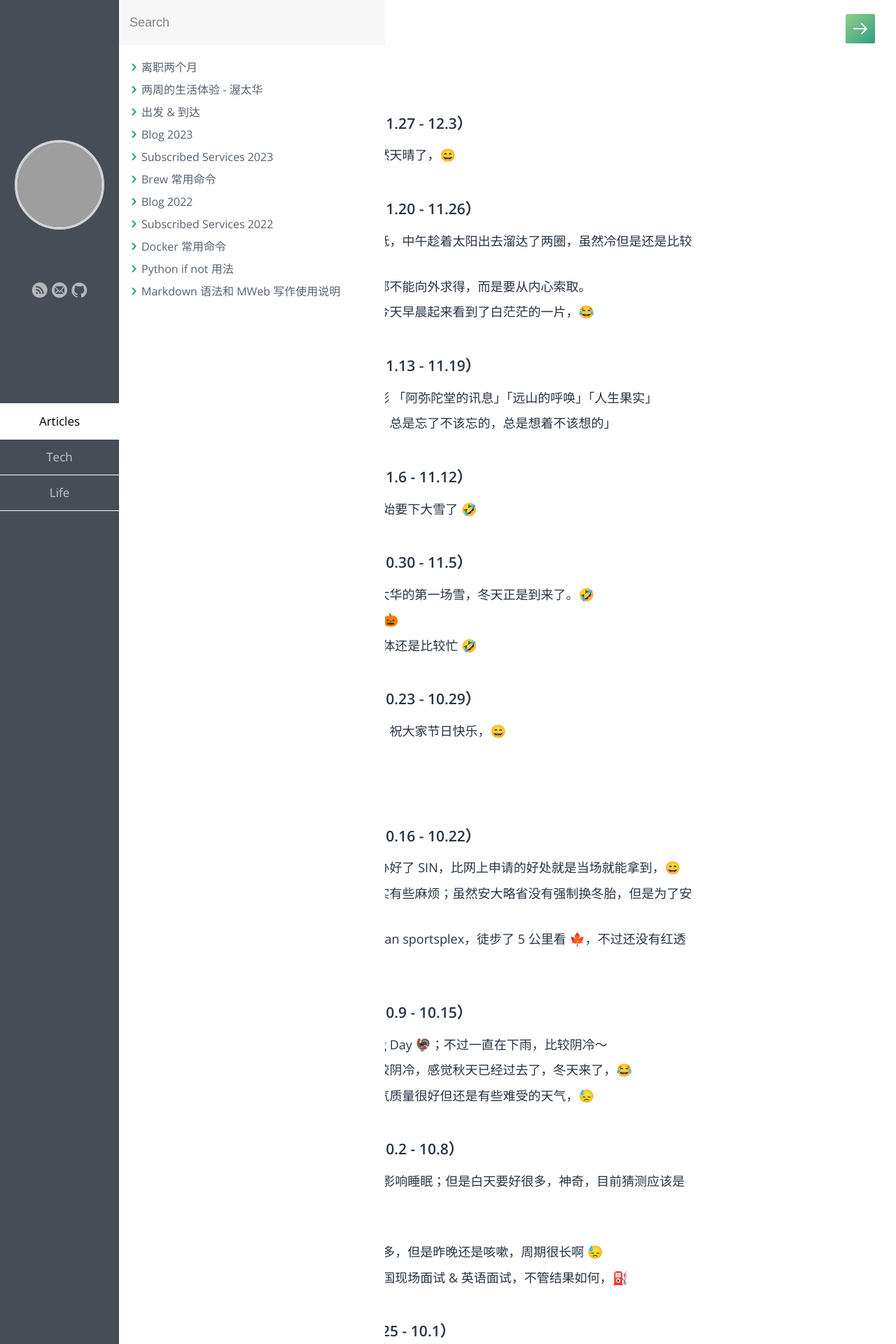
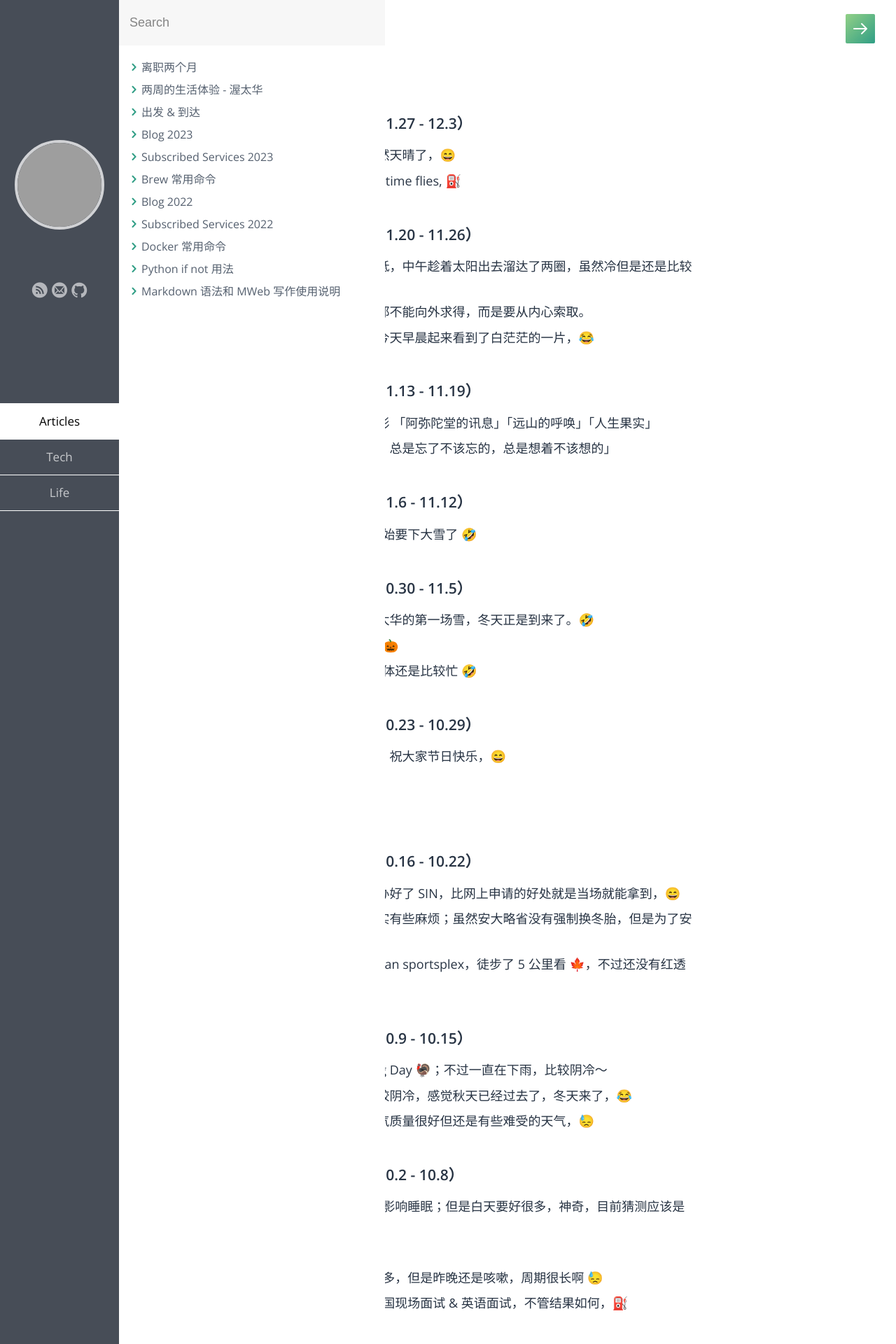
Before and after one commit to samxupeiran/samxupeiran.github.io, a Jekyll site: the page built from _posts/life/2023-01-03-my-blog.md, in a window 1280 px wide. Shown: the top 1920 px of the page at 70% size. Built offline with Jekyll 4.4.1, drawn with Linux system fonts in a browser that asks for light colours; some web fonts are replaced; grey boxes are pictures that could not be loaded.

Commit message:
feat: add weekly blog 11.30

```diff
--- a/_posts/life/2023-01-03-my-blog.md
+++ b/_posts/life/2023-01-03-my-blog.md
@@ -8,6 +8,7 @@ tags: Blog
 
 - ### 2023 年 12 月 第 1 周（11.27 - 12.3）
      - 11.28 昨晚下雪，今天竟然天晴了，😄
+     - 11.30 End of November, time flies, ⛽️
 
 - ### 2023 年 11 月 第 4 周（11.20 - 11.26）
      - 11.20 今天体感温度非常低，中午趁着太阳出去溜达了两圈，虽然冷但是还是比较舒服的，😄
```
